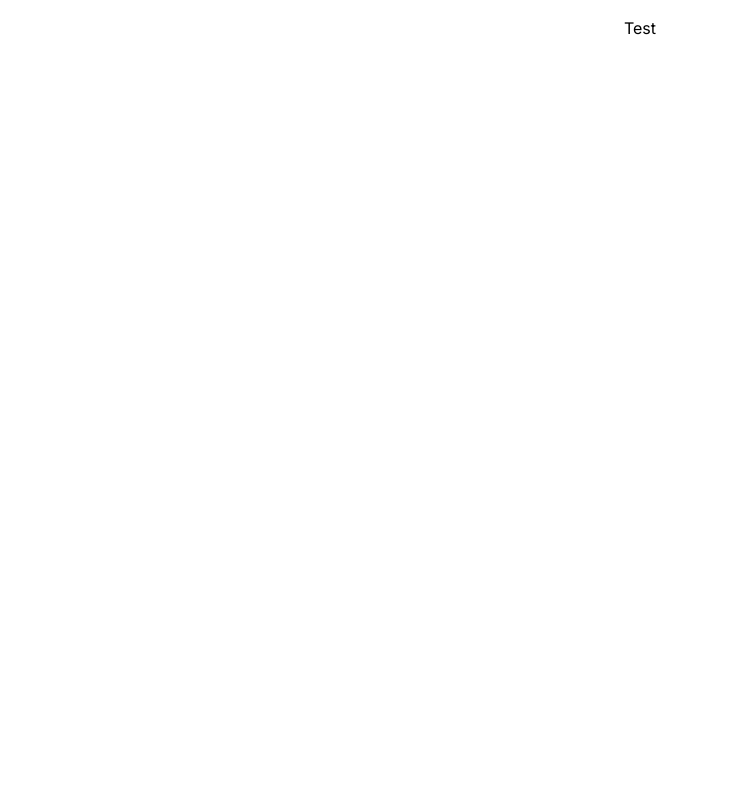
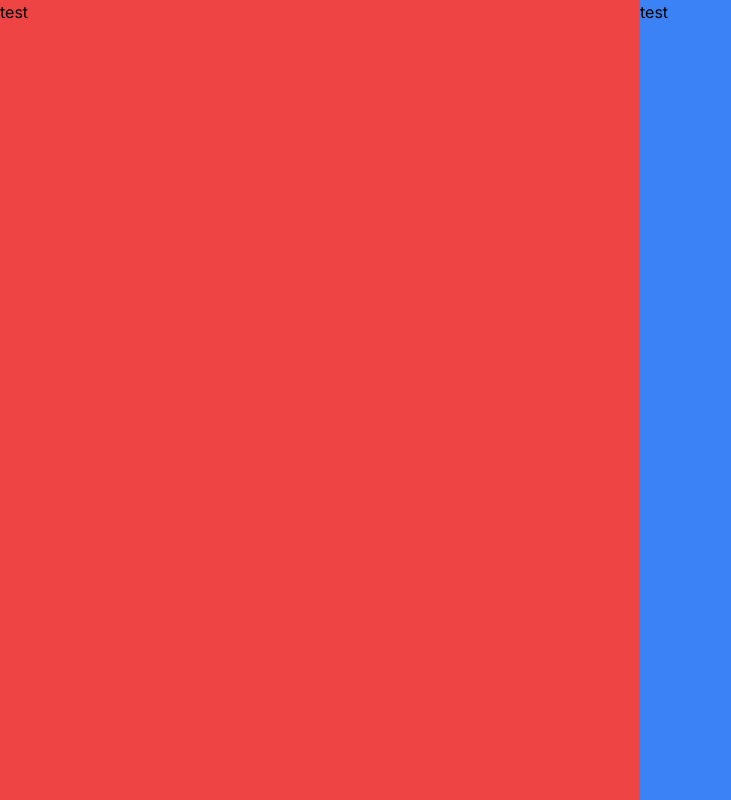
Before and after one commit to daffafaizan/markdown-preview, a Next.js app: page / in a window 1280 px wide. Shown: the whole page, without its empty margins (0-731 px from the left). Built offline with nearby package versions, Linux system fonts and the light colour scheme.

Commit message:
feat: added basic display structure

```diff
--- a/src/app/page.tsx
+++ b/src/app/page.tsx
@@ -1,9 +1,16 @@
+import Input from "@/components/input";
+import Preview from "@/components/preview";
 import Image from "next/image";
 
 export default function Home() {
   return (
-    <main className="flex min-h-screen flex-col items-center justify-between p-4">
-      <span>Test</span>
+    <main className="h-screen flex flex-col md:flex-row items-center">
+      <div className="h-1/2 w-full md:h-screen md:w-1/2">
+        <Preview />
+      </div>
+      <div className="h-1/2 w-full md:h-screen md:w-1/2">
+        <Input />
+      </div>
     </main>
   );
 }
--- /dev/null
+++ b/src/components/input.tsx
@@ -0,0 +1,3 @@
+export default function Input() {
+  return <div className="h-full w-full bg-blue-500">test</div>;
+}
--- /dev/null
+++ b/src/components/preview.tsx
@@ -0,0 +1,3 @@
+export default function Preview() {
+  return <div className="h-full w-full bg-red-500">test</div>;
+}
```
